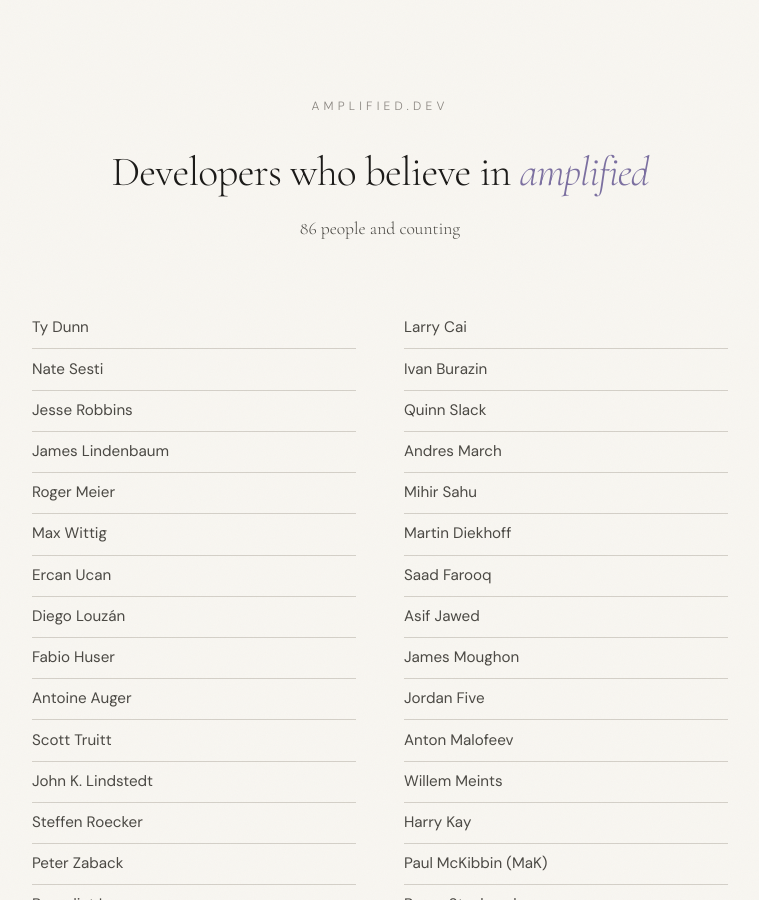
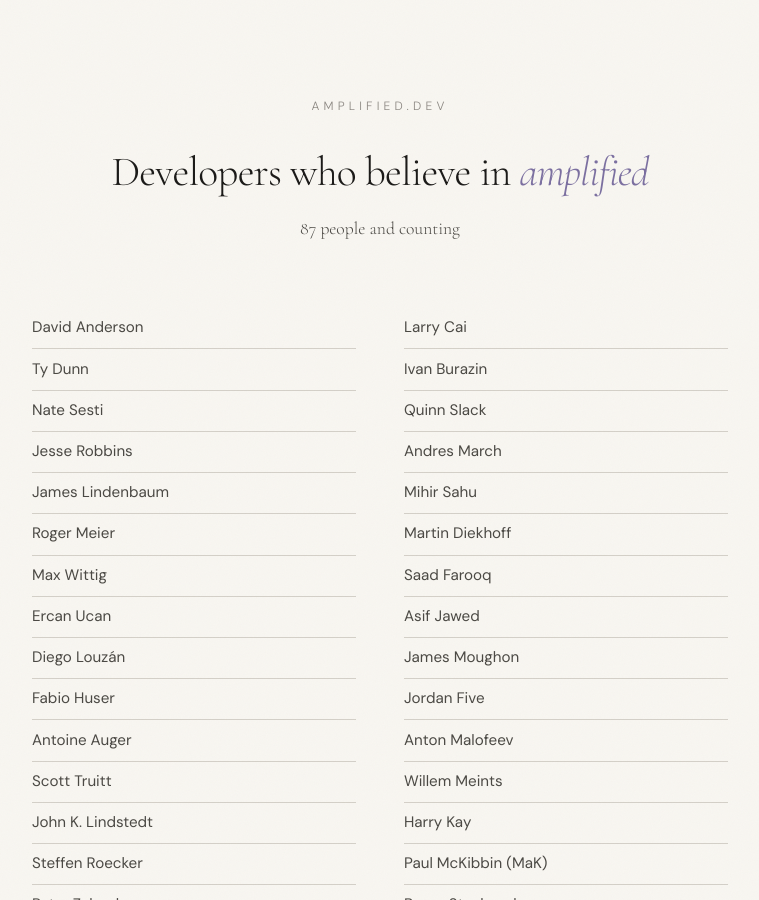
Before and after one commit to continuedev/amplified.dev, a Jekyll site: the page built from supporters.md, in a window 1280 px wide and 900 px high. Shown: the whole window, without its empty margins (260-1019 px from the left). Built offline with Jekyll 4.4.1, drawn with Linux system fonts in a browser that asks for light colours.

Commit message:
Add David Anderson to supporters list

```diff
--- a/supporters.md
+++ b/supporters.md
@@ -1,7 +1,7 @@
 ---
 layout: supporters
 ---
-
+-   [David Anderson](https://github.com/kataqatsi)
 -   [Ty Dunn](https://github.com/tydunn)
 -   [Nate Sesti](https://github.com/sestinj)
 -   [Jesse Robbins](https://github.com/jesserobbins)
```
